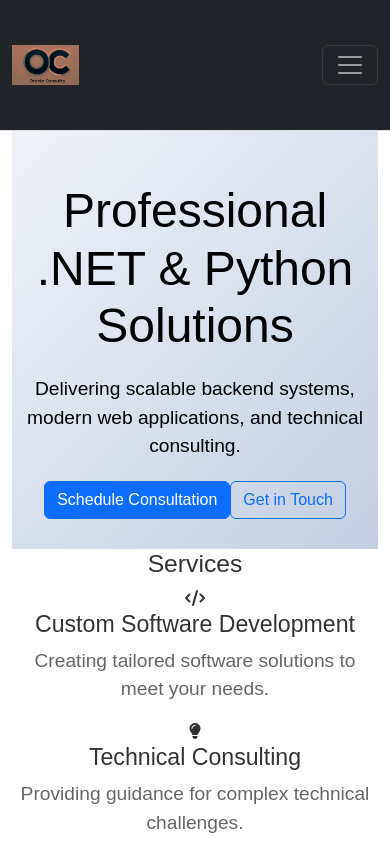
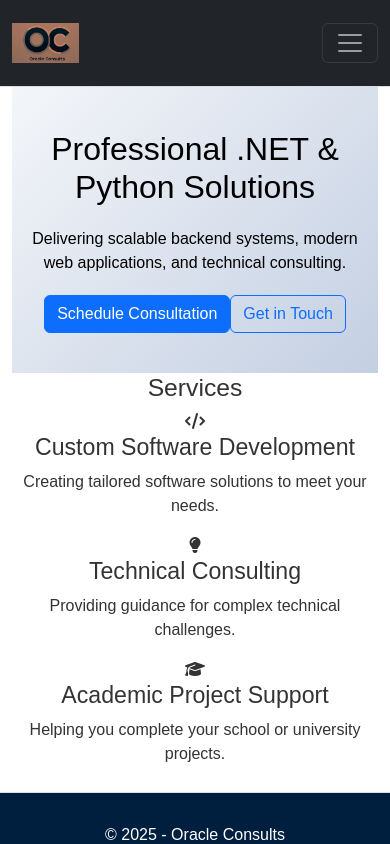
Before and after one commit to stere8/ocp-react, a React (Create React App) app: page / in a window 390 px wide. Shown: the top 844 px of the page. Built offline with nearby package versions, Linux system fonts and the light colour scheme.

Commit message:
feat: Implement core performance improvements
- Added React code splitting with Suspense & ErrorBoundary
- Fixed mobile menu animation performance
- Localized loading/error messages
- Adjusted hero section spacing
- Configured i18n error handling
- Updated loading spinner positioning

```diff
--- a/src/App.css
+++ b/src/App.css
@@ -1,8 +1,20 @@
+/* App.css */
 /* General App Styles */
 .App {
   text-align: center;
   font-family: 'Poppins', sans-serif;
   color: #333;
+  scroll-padding-top: 80px;
+}
+
+/* Header/Navbar Styles */
+header {
+  position: fixed;
+  top: 0;
+  width: 100%;
+  z-index: 999;
+  background: white;
+  box-shadow: 0 2px 4px rgba(0,0,0,0.1);
 }
 
 /* Logo Animation */
@@ -18,45 +30,33 @@
 }
 
 @keyframes App-logo-spin {
-  from {
-    transform: rotate(0deg);
-  }
-  to {
-    transform: rotate(360deg);
-  }
-}
-
-/* Header Styles */
-.App-header {
-  background-color: #282c34;
-  min-height: 100vh;
-  display: flex;
-  flex-direction: column;
-  align-items: center;
-  justify-content: center;
-  font-size: calc(10px + 2vmin);
-  color: white;
-}
-
-/* Link Styles */
-.App-link {
-  color: #61dafb;
+  from { transform: rotate(0deg); }
+  to { transform: rotate(360deg); }
 }
 
 /* Hero Section */
 .hero-section {
   background: linear-gradient(135deg, #f5f7fa 0%, #c3cfe2 100%);
-  padding: 150px 0 30px 0;
+  padding: 100px 0 60px 0;
+  margin-top: 80px;
 }
 
 .hero-section h1 {
-  font-size: 3rem;
-  margin-bottom: 20px;
+  font-size: 2.5rem;
+  margin-bottom: 1rem;
+  line-height: 1.2;
+  max-width: 800px;
+  margin: 0 auto;
+  padding: 0 20px;
 }
 
 .hero-section p {
-  font-size: 1.2rem;
-  margin-bottom: 20px;
+  font-size: 1.1rem;
+  margin-bottom: 1.5rem;
+  line-height: 1.5;
+  max-width: 800px;
+  margin: 0 auto;
+  padding: 0 20px;
 }
 
 /* Skills Section */
@@ -87,6 +87,55 @@
   color: #666;
 }
 
+/* Loading animation styles */
+.loading-container {
+  position: relative;
+  z-index: 1000;
+  padding-top: 80px;
+  background: white;
+  min-height: calc(100vh - 80px);
+  display: flex;
+  flex-direction: column;
+  align-items: center;
+  justify-content: center;
+  gap: 1rem;
+}
+
+.loading-spinner {
+  display: flex;
+  justify-content: center;
+  padding: 2rem;
+}
+
+.bounce1, .bounce2, .bounce3 {
+  width: 12px;
+  height: 12px;
+  margin: 0 4px;
+  background: #3b82f6;
+  border-radius: 50%;
+  animation: bounce 1.4s infinite ease-in-out;
+  transform: translateY(0);
+}
+
+.bounce2 { animation-delay: -0.16s; }
+.bounce3 { animation-delay: -0.32s; }
+
+@keyframes bounce {
+  0%, 80%, 100% { transform: translateY(0); }
+  40% { transform: translateY(-20px); }
+}
+
+.loading-text {
+  color: #64748b;
+  font-size: 0.9rem;
+  animation: fade 1.5s ease-in-out infinite;
+}
+
+@keyframes fade {
+  0%, 100% { opacity: 0.5; }
+  50% { opacity: 1; }
+}
+
 /* Footer Styles */
 footer {
   background: #282c34;
@@ -103,3 +152,40 @@ footer a {
 footer a:hover {
   text-decoration: underline;
 }
+
+/* Responsive Design */
+@media (max-width: 768px) {
+  .loading-container {
+    padding-top: 60px;
+    min-height: calc(100vh - 60px);
+  }
+
+  .hero-section {
+    padding: 60px 0 40px 0;
+    margin-top: 60px;
+  }
+
+  .hero-section h1 {
+    font-size: 2rem;
+    padding: 0 15px;
+  }
+
+  .hero-section p {
+    font-size: 1rem;
+    padding: 0 15px;
+  }
+
+  .bounce1, .bounce2, .bounce3 {
+    width: 10px;
+    height: 10px;
+    margin: 0 3px;
+  }
+
+  @keyframes bounce {
+    40% { transform: translateY(-15px); }
+  }
+
+  .skill-box {
+    width: calc(100% - 20px);
+  }
+}
--- a/src/App.js
+++ b/src/App.js
@@ -1,36 +1,61 @@
-import React from 'react';
+import React, {Suspense, lazy} from 'react';
 import {BrowserRouter as Router, Route, Routes} from 'react-router-dom';
+import './App.css';
+
+
 import Header from './components/Header';
 import Footer from './components/Footer';
-import Home from './Pages/Home';
-import Programming from './Pages/Programming';
-import Contact from './Pages/Contact';
-import Languages from "./Pages/Languages";
-import BlogList from './components/BlogList';
-import BlogPost from './components/BlogPost';
-import './App.css';
-import Projects from "./Pages/Projects";
-import Expertise from "./Pages/Expertise";
+import {useTranslation, withTranslation} from "react-i18next";
+import ErrorBoundary from './components/ErrorBoundary';
 
-function App() {
+
+const Home = lazy(() => import('./Pages/Home'));
+const Contact = lazy(() => import('./Pages/Contact'));
+const Programming = lazy(() => import('./Pages/Programming'));
+const Languages = lazy(() => import('./Pages/Languages'));
+const BlogList = lazy(() => import('./components/BlogList'));
+const BlogPost = lazy(() => import('./components/BlogPost'));
+const Projects = lazy(() => import( "./Pages/Projects"));
+const Expertise = lazy(() => import( "./Pages/Expertise"));
+
+
+const LoadingFallback = () => {
+    const {t} = useTranslation();
+    return (
+        <div className="loading-container">
+            <div className="loading-spinner">
+                <div className="bounce1"></div>
+                <div className="bounce2"></div>
+                <div className="bounce3"></div>
+            </div>
+            <p className="loading-text">{t('pages.loading.message')}</p>
+        </div>);
+};
+
+
+function App({t}) {
     return (
         <Router>
             <div className="App">
                 <Header/>
+                <ErrorBoundary>
+                    <Suspense fallback={<LoadingFallback/>}>
                         <Routes>
                             <Route path="/" exact element={<Home/>}/>
                             <Route path="/programming" element={<Programming/>}/>
                             <Route path="/languages" element={<Languages/>}/>
                             <Route path="/contact" element={<Contact/>}/>
                             <Route path="/projects" element={<Projects/>}/>
-                    <Route path="/blog" exact element={<BlogList/>} />
-                    <Route path="/blog/:id" element={<BlogPost/>} />
+                            <Route path="/blog" exact element={<BlogList/>}/>
+                            <Route path="/blog/:id" element={<BlogPost/>}/>
                             <Route path="/Expertise" element={<Expertise/>}/>
                         </Routes>
+                    </Suspense>
+                </ErrorBoundary>
                 <Footer/>
             </div>
         </Router>
     );
 }
 
-export default App;
+export default withTranslation()(App);
--- a/src/Styles/Home.css
+++ b/src/Styles/Home.css
@@ -1,7 +1,6 @@
 /* Home Component Styles */
 .hero-section {
   background: linear-gradient(135deg, #f5f7fa 0%, #c3cfe2 100%);
-  padding: 500px 100px;
   text-align: center;
 }
 
--- a/src/components/ErrorBoundary.js
+++ b/src/components/ErrorBoundary.js
@@ -0,0 +1,25 @@
+import React from 'react';
+import {withTranslation} from 'react-i18next';
+
+class ErrorBoundary extends React.Component {
+    state = {hasError: false}; // Add this line
+
+    static getDerivedStateFromError(error) {
+        return {hasError: true};
+    }
+
+    componentDidCatch(error, errorInfo) {
+        console.error("Error caught:", error, errorInfo);
+    }
+
+    render() {
+        const {t} = this.props;
+
+        if (this.state.hasError) {
+            return <div className="error-fallback">{t('pages.error.fallbackMessage')}</div>;
+        }
+        return this.props.children;
+    }
+}
+
+export default withTranslation()(ErrorBoundary);
--- a/src/locales/en/translation.json
+++ b/src/locales/en/translation.json
@@ -1,5 +1,11 @@
 {
   "pages": {
+    "loading":{
+      "message" : "Loading expertise..."
+    },
+    "error": {
+      "fallbackMessage": "Something went wrong. Please refresh the page."
+    },
     "header": {
       "BrandAlt": "Oreste TWIZEYIMANA - Technical Consultant",
       "NavLinks": {
```
Also changed, not shown: 1 other file (tests, documents, lock files or other folders). Lines whose indentation alone changed are shown as unchanged.
